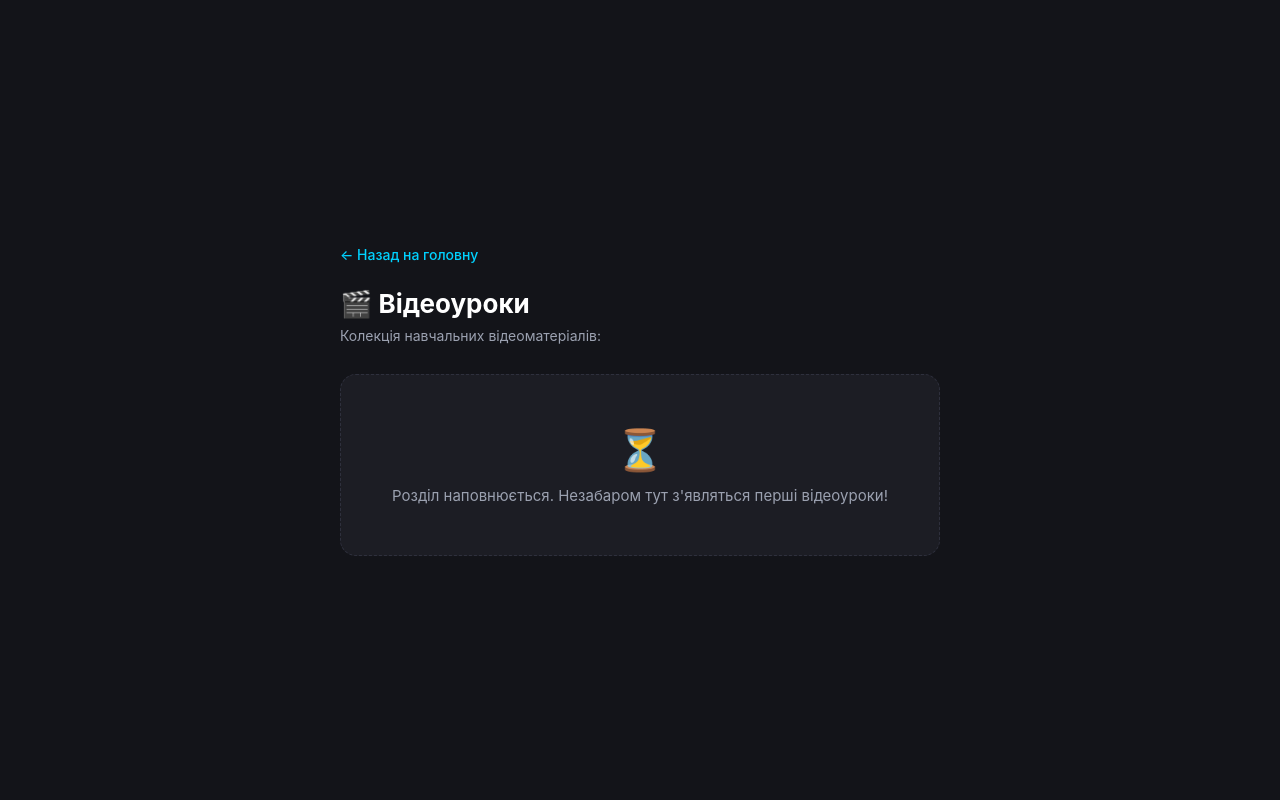
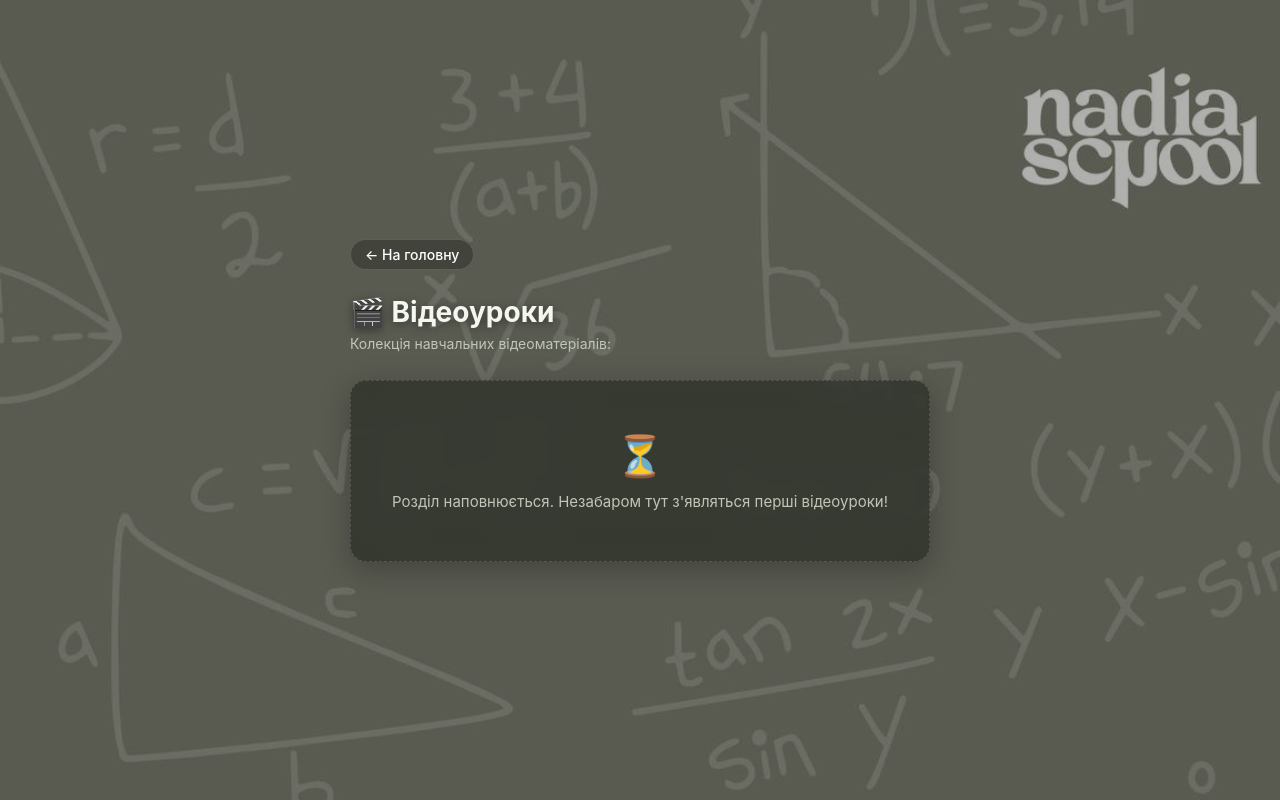
Before and after one commit to HannaBidna/Lessons, a plain HTML site: page videos.html in a window 1280 px wide. Drawn offline with Linux system fonts and the light colour scheme.

Commit message:
Update styles and content in videos.html

```diff
--- a/videos.html
+++ b/videos.html
@@ -6,16 +6,19 @@
   <title>Nadia School — Відео</title>
   <style>
     :root {
-      --bg-main: #131419;
-      --bg-card: #1c1d24;
-      --border-color: #2e303d;
-      --accent: #00d2ff;
-      --text-main: #f0f2f5;
-      --text-sub: #9ba1b0;
+      --accent: #d8e2dc;
+      --card-bg: rgba(43, 47, 39, 0.75);
+      --border-color: rgba(255, 255, 255, 0.15);
+      --text-main: #f4f6f0;
+      --text-sub: #c0c6b7;
     }
     * { box-sizing: border-box; margin: 0; padding: 0; }
     body {
-      background-color: var(--bg-main);
+      background-color: #6b7362;
+      background-image: url('bg_videos.jpg');
+      background-size: cover;
+      background-position: center;
+      background-attachment: fixed;
       color: var(--text-main);
       font-family: -apple-system, BlinkMacSystemFont, "Segoe UI", Roboto, sans-serif;
       min-height: 100vh;
@@ -24,46 +27,69 @@
       align-items: center;
       justify-content: center;
       padding: 40px 20px;
+      position: relative;
     }
-    .container { width: 100%; max-width: 600px; }
+    body::before {
+      content: '';
+      position: fixed;
+      inset: 0;
+      background: rgba(30, 33, 27, 0.35);
+      z-index: 0;
+    }
+    .container {
+      position: relative;
+      z-index: 1;
+      width: 100%;
+      max-width: 580px;
+    }
     .back-link {
       display: inline-flex;
       align-items: center;
       gap: 6px;
-      color: var(--accent);
+      color: #fff;
       text-decoration: none;
       font-size: 14px;
       font-weight: 500;
       margin-bottom: 25px;
-      transition: opacity 0.2s;
+      background: rgba(0, 0, 0, 0.25);
+      padding: 6px 14px;
+      border-radius: 20px;
+      backdrop-filter: blur(8px);
+      border: 1px solid var(--border-color);
+      transition: all 0.2s ease;
     }
-    .back-link:hover { opacity: 0.8; }
+    .back-link:hover {
+      background: rgba(0, 0, 0, 0.45);
+      color: var(--accent);
+    }
     .page-title {
-      font-size: 26px;
+      font-size: 28px;
       font-weight: 700;
-      margin-bottom: 8px;
-      color: #fff;
+      margin-bottom: 6px;
+      text-shadow: 0 2px 10px rgba(0, 0, 0, 0.4);
     }
     .page-desc {
       color: var(--text-sub);
       font-size: 14px;
-      margin-bottom: 30px;
+      margin-bottom: 28px;
     }
     .empty-box {
-      background: var(--bg-card);
+      background: var(--card-bg);
+      backdrop-filter: blur(16px);
+      -webkit-backdrop-filter: blur(16px);
       border: 1px dashed var(--border-color);
       border-radius: 16px;
       padding: 50px 20px;
       text-align: center;
+      box-shadow: 0 8px 30px rgba(0, 0, 0, 0.25);
     }
     .empty-icon { font-size: 40px; margin-bottom: 12px; }
     .empty-text { font-size: 15px; color: var(--text-sub); }
   </style>
 </head>
 <body>
-
   <div class="container">
-    <a href="index.html" class="back-link">&larr; Назад на головну</a>
+    <a href="index.html" class="back-link">&larr; На головну</a>
     <h1 class="page-title">🎬 Відеоуроки</h1>
     <p class="page-desc">Колекція навчальних відеоматеріалів:</p>
 
@@ -72,6 +98,5 @@
       <div class="empty-text">Розділ наповнюється. Незабаром тут з'являться перші відеоуроки!</div>
     </div>
   </div>
-
 </body>
 </html>
```
